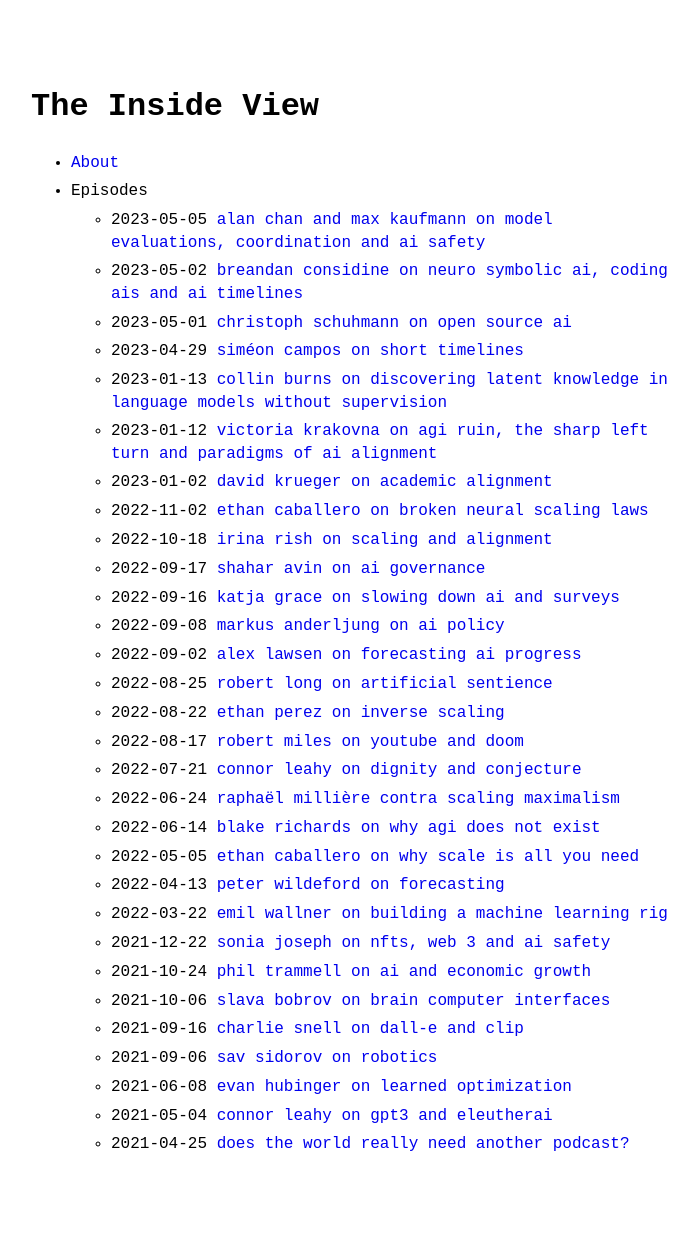
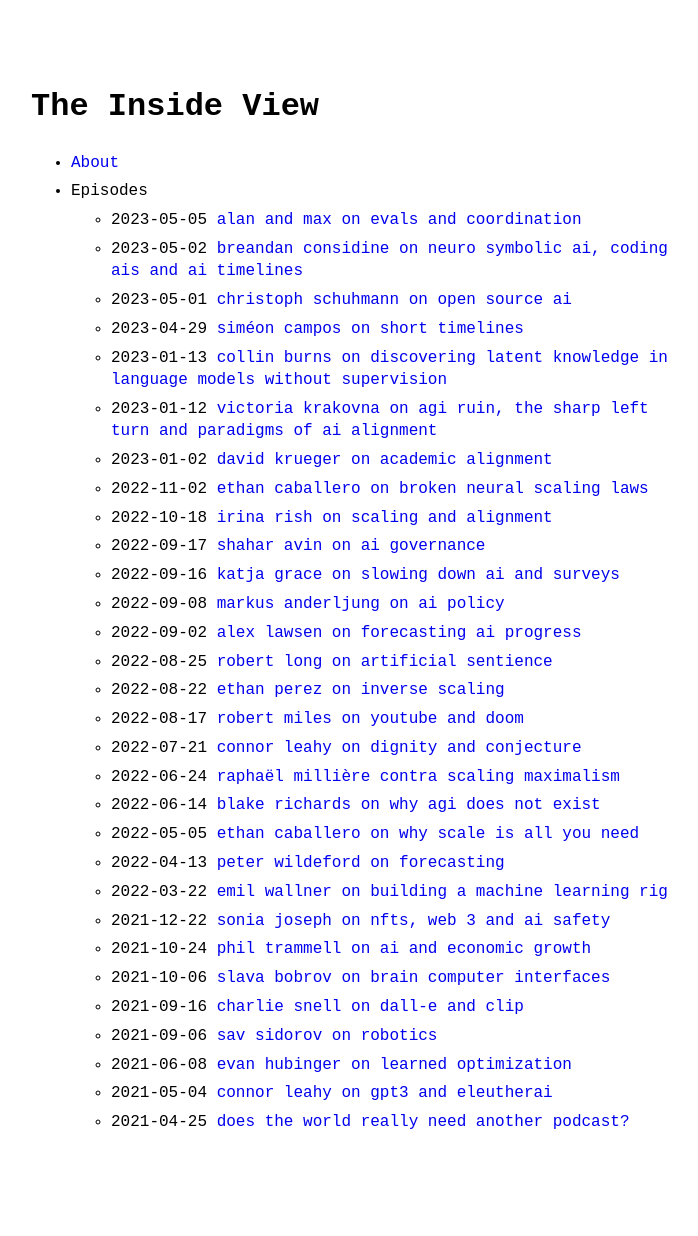
Before and after one commit to theinsideview/theinsideview.github.io, a Jekyll site: the page built from index.md, in a window 1280 px wide. Shown: the whole page, without its empty margins (289-987 px from the left). Built offline with Jekyll 4.4.1, drawn with Linux system fonts in a browser that asks for light colours; after the commit the page ends 1213 px from its top, so only the background shows below that.

Commit message:
Update 2023-05-05-alan-and-max.md

```diff
--- a/_posts/2023-05-05-alan-and-max.md
+++ b/_posts/2023-05-05-alan-and-max.md
@@ -1,6 +1,6 @@
 ---
 layout: post
-title: "Alan Chan And Max Kaufmann on Model Evaluations, Coordination and AI Safety"
+title: "Alan And Max on Evals and Coordination"
 category: podcast
 permalink: alan_and_max
 youtubeId: BOLxeR_culU
```
